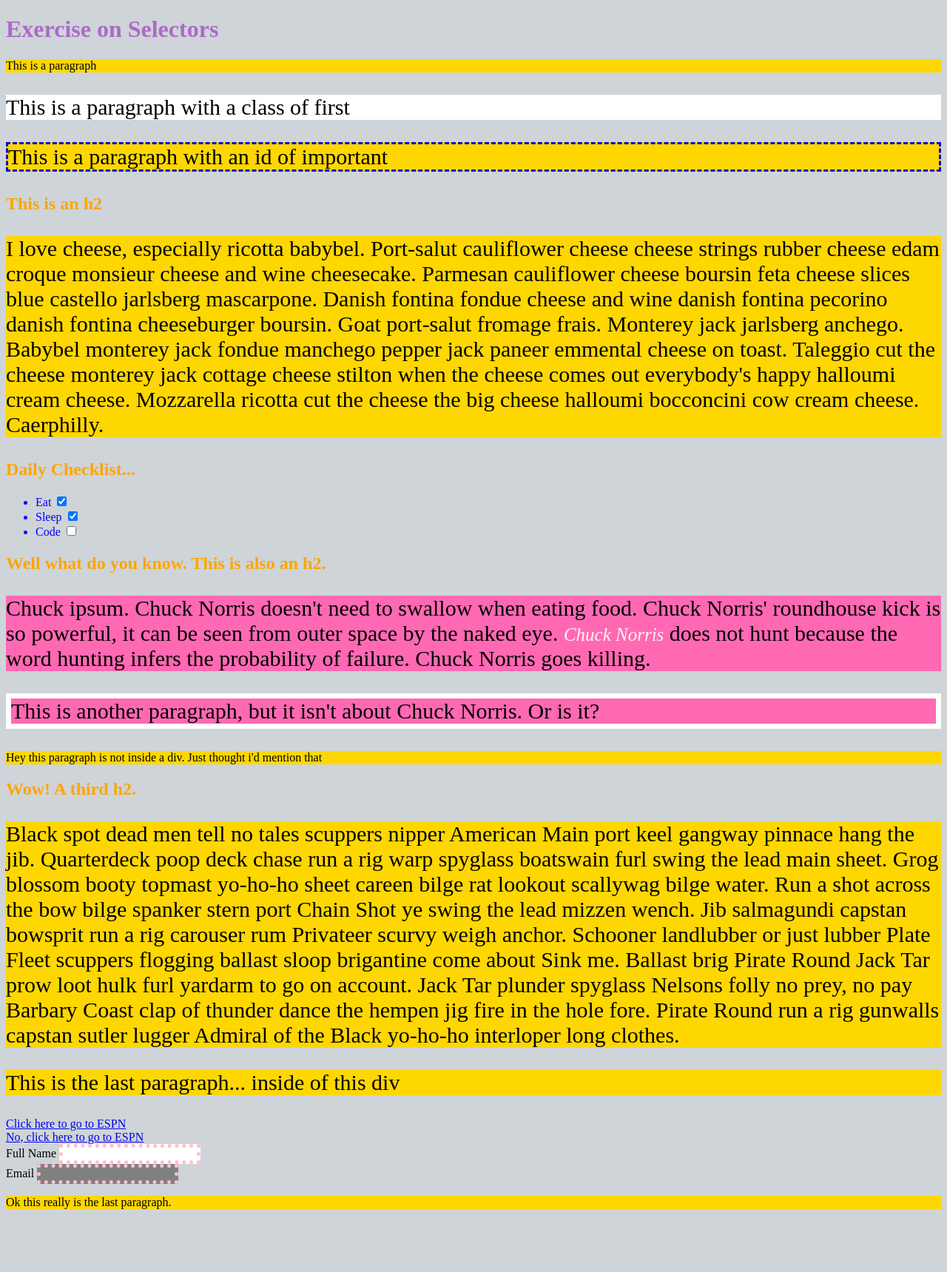
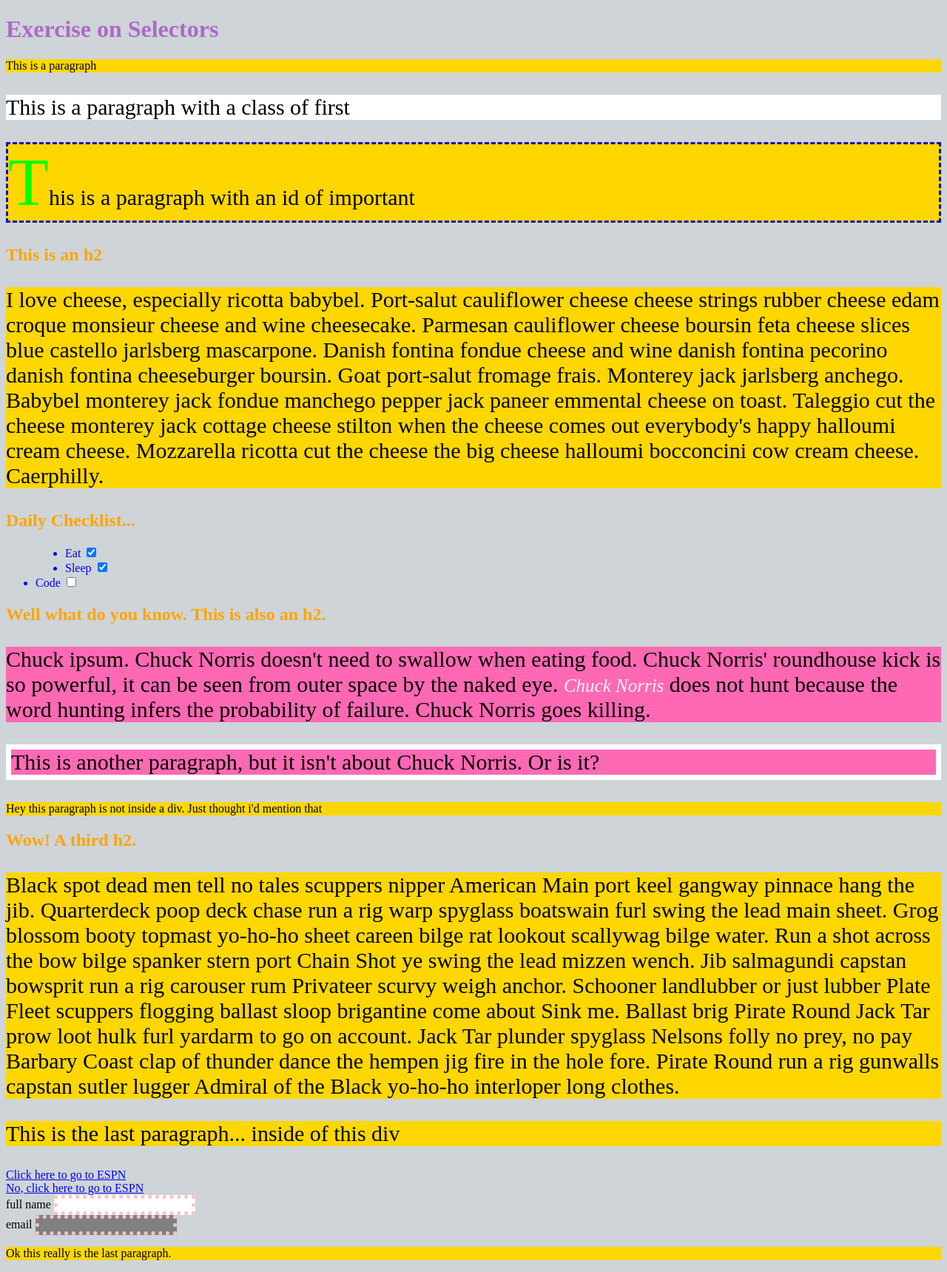
Before and after one commit to JessicaJJBryant/SelectorsExercise, a plain HTML site: page index.html in a window 1280 px wide. Shown: the whole page at 74% size. Before the commit the page ends 1650 px from the top, so only its background shows below. Drawn offline with Linux system fonts and the light colour scheme.

Commit message:
Complete bonus (more selectors and specificity)

```diff
--- a/style.css
+++ b/style.css
@@ -40,3 +40,19 @@ body>div:nth-of-type(3)>p>em {
     color: seashell;
     font-size: 25px;
 }
+li:first-of-type, li:nth-of-type(2) {
+    margin-left: 40px;
+}
+label {
+    text-transform: lowercase;
+}
+#important::first-letter {
+    color: lime;
+    font-size: 90px;
+}
+h1:hover {
+    color: navy;
+}
+a:visited {
+    color: silver;
+}
```
